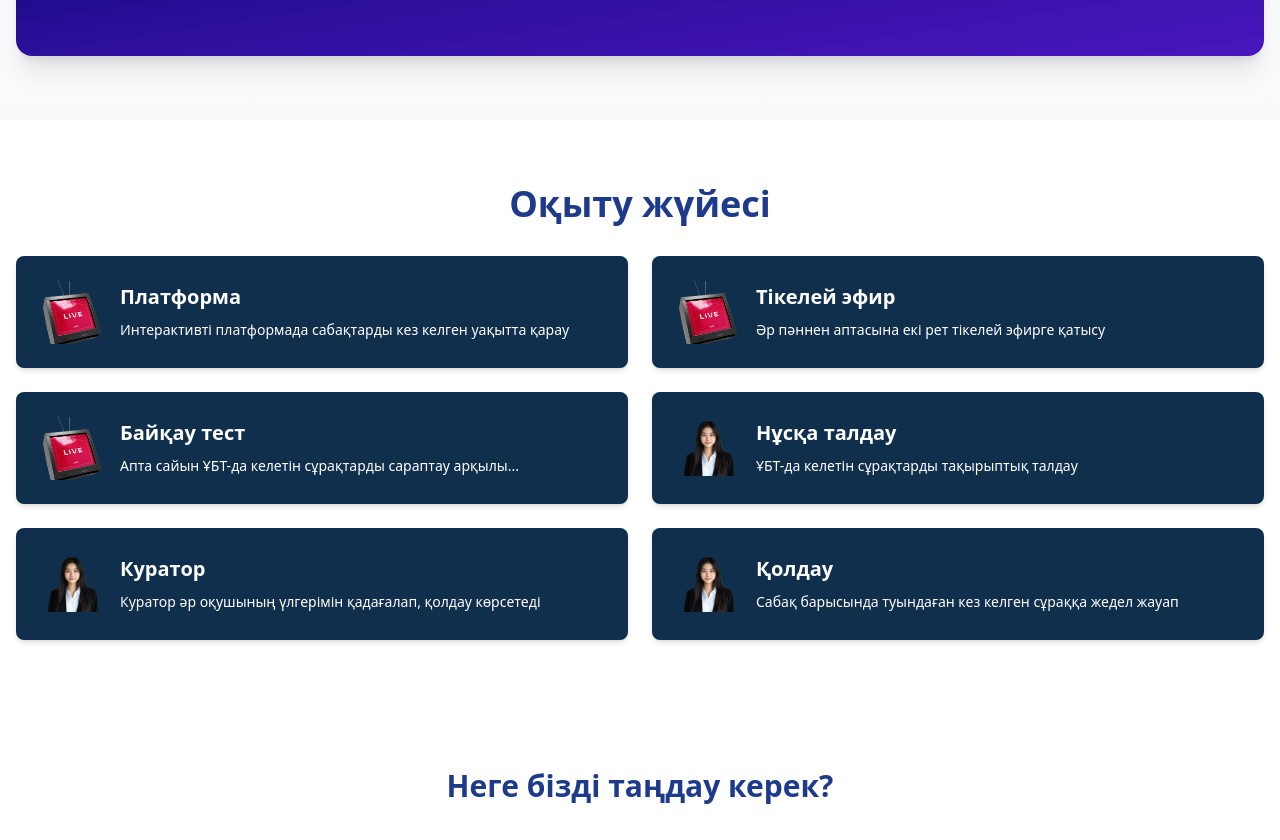
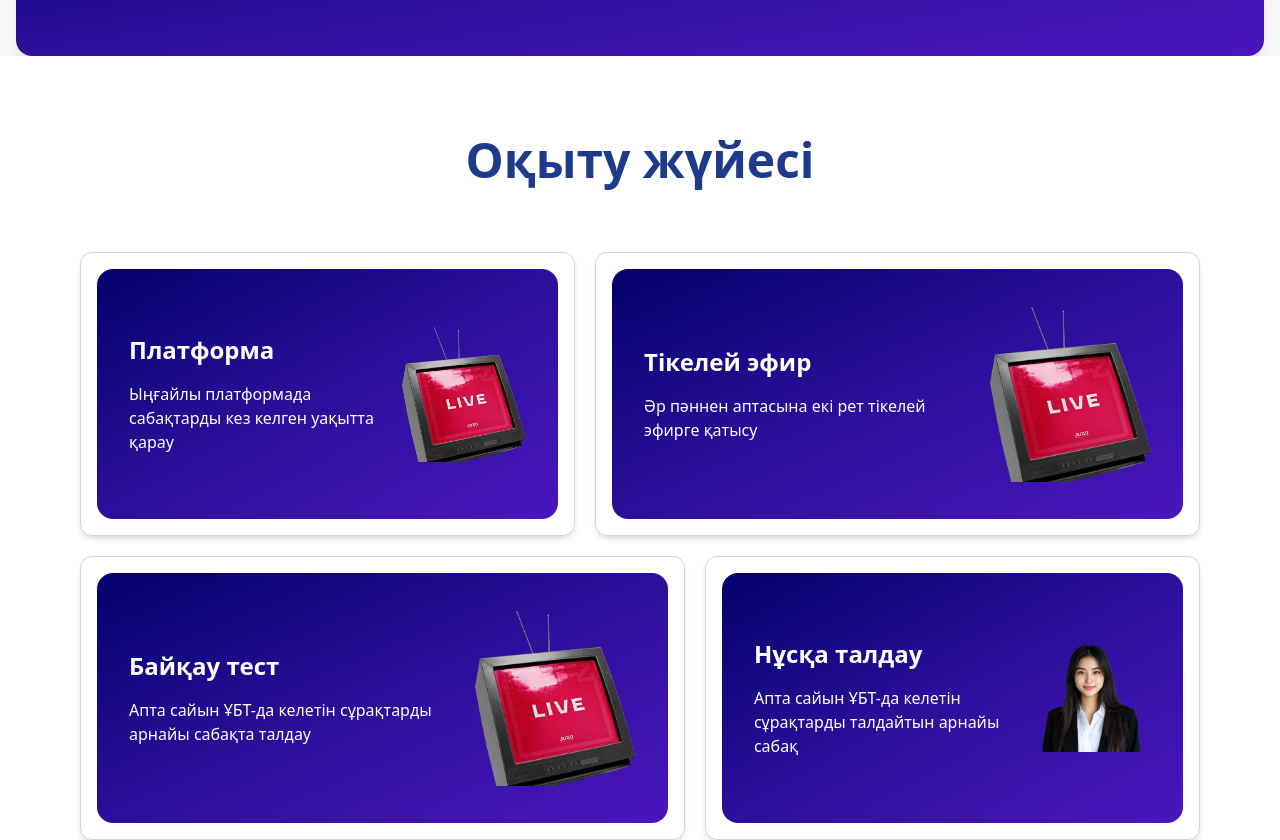
Before and after one commit to Ars160/YerkinOnerAcademy1, a React (Create React App) app: page / in a window 1280 px wide. Shown: the part 1070-1910 px from the top of the page. Built offline with nearby package versions, Linux system fonts and the light colour scheme.

Commit message:
updated Learning system and created FeatureCard

```diff
--- /dev/null
+++ b/src/components/FeatureCard.js
@@ -0,0 +1,57 @@
+import React from 'react';
+
+/**
+ * Компонент карточки.
+ * Если backgroundImage начинается с 'bg-gradient', используем inline-градиент.
+ * Иначе считаем, что это URL-адрес картинки (фон).
+ */
+const FeatureCard = ({ backgroundImage, title, description, image }) => {
+  // Проверяем, начинается ли backgroundImage с 'bg-gradient'
+  const isGradient = backgroundImage.startsWith('bg-gradient');
+
+  // Если это градиент, делаем inline-стиль. Иначе — картинка
+  const style = isGradient
+    ? {
+        backgroundImage: 'linear-gradient(to bottom right, #04016C, #2C0F9B, #4A16BD)',
+      }
+    : {
+        backgroundImage: `url(${backgroundImage})`,
+        backgroundSize: 'cover',
+        backgroundPosition: 'center',
+      };
+
+  return (
+    <div className="relative flex flex-col justify-center rounded-2xl overflow-hidden min-h-[250px]">
+      {/* Фон */}
+      <div className="absolute inset-0" style={style} />
+
+      {/* Контент */}
+      <div className="relative z-10 p-6 md:p-8 text-white flex gap-4 md:gap-6 items-center">
+        {/* Левая часть: Текст */}
+        <div className="w-1/2 md:w-2/3">
+          {title && (
+            <h3 className="text-xl md:text-2xl font-semibold mb-2 md:mb-4">
+              {title}
+            </h3>
+          )}
+          {description && (
+            <p className="text-sm md:text-base leading-relaxed">
+              {description}
+            </p>
+          )}
+        </div>
+
+        {/* Правая часть: Картинка */}
+        <div className="w-1/2 md:w-1/3">
+          <img
+            src={image}
+            alt={title || 'Feature illustration'}
+            className="object-contain w-full h-auto"
+          />
+        </div>
+      </div>
+    </div>
+  );
+};
+
+export default FeatureCard;
--- a/src/components/LearningSystem.js
+++ b/src/components/LearningSystem.js
@@ -1,88 +1,117 @@
 import React from 'react';
-// Замените на свои реальные файлы (иконки/фото)
-import platformImg from '../assets/images/live.png';
+import FeatureCard from './FeatureCard';
+
+// Импортируйте свои локальные фото
 import liveImg from '../assets/images/live.png';
-import testImg from '../assets/images/live.png';
-import analysisImg from '../assets/images/kurator.png';
 import curatorImg from '../assets/images/kurator.png';
-import supportImg from '../assets/images/kurator.png';
 
-const LearningSystem = () => {
-  const cards = [
+const TeachingSystemSection = () => {
+  const features = [
     {
       id: 1,
+      backgroundImage:
+        'bg-gradient-to-br from-[#04016C] via-[#2C0F9B] to-[#4A16BD]',
       title: 'Платформа',
-      description: 'Интерактивті платформада сабақтарды кез келген уақытта қарау',
-      img: platformImg,
+      description: 'Ыңғайлы платформада сабақтарды кез келген уақытта қарау',
+      image: liveImg,
     },
     {
       id: 2,
+      backgroundImage:
+        'bg-gradient-to-br from-[#04016C] via-[#2C0F9B] to-[#4A16BD]',
       title: 'Тікелей эфир',
       description: 'Әр пәннен аптасына екі рет тікелей эфирге қатысу',
-      img: liveImg,
+      image: liveImg,
     },
     {
       id: 3,
+      backgroundImage:
+        'bg-gradient-to-br from-[#04016C] via-[#2C0F9B] to-[#4A16BD]',
       title: 'Байқау тест',
-      description: 'Апта сайын ҰБТ-да келетін сұрақтарды сараптау арқылы...',
-      img: testImg,
+      description:
+        'Апта сайын ҰБТ-да келетін сұрақтарды арнайы сабақта талдау',
+      image: liveImg,
     },
     {
       id: 4,
+      backgroundImage:
+        'bg-gradient-to-br from-[#04016C] via-[#2C0F9B] to-[#4A16BD]',
       title: 'Нұсқа талдау',
-      description: 'ҰБТ-да келетін сұрақтарды тақырыптық талдау',
-      img: analysisImg,
+      description:
+        'Апта сайын ҰБТ-да келетін сұрақтарды талдайтын арнайы сабақ',
+      image: curatorImg,
     },
     {
       id: 5,
+      backgroundImage:
+        'bg-gradient-to-br from-[#04016C] via-[#2C0F9B] to-[#4A16BD]',
       title: 'Куратор',
-      description: 'Куратор әр оқушының үлгерімін қадағалап, қолдау көрсетеді',
-      img: curatorImg,
+      description: 'Әр оқушыны қадағалайтын жеке куратордың болуы',
+      image: curatorImg,
     },
     {
       id: 6,
+      backgroundImage:
+        'bg-gradient-to-br from-[#04016C] via-[#2C0F9B] to-[#4A16BD]',
       title: 'Қолдау',
-      description: 'Сабақ барысында туындаған кез келген сұраққа жедел жауап',
-      img: supportImg,
+      description: 'Оқушыларға техникалық қолдау көрсету',
+      image: curatorImg,
     },
   ];
 
+  // Функция для разбивки массива на группы по 2
+  const chunkArray = (array, size = 2) => {
+    const result = [];
+    for (let i = 0; i < array.length; i += size) {
+      result.push(array.slice(i, i + size));
+    }
+    return result;
+  };
+
+  const rows = chunkArray(features, 2);
+
   return (
-    <section className="py-16 bg-white">
-      <div className="container mx-auto px-4">
+    <section className="flex flex-col justify-center items-center p-20 w-full bg-white max-md:px-5 max-md:max-w-full">
+      <div className="flex flex-col w-full max-w-[1231px] max-md:max-w-full mx-auto">
+      <div className="mb-12 text-center">
+          <h2 className="text-3xl md:text-4xl lg:text-5xl font-bold text-blue-900 leading-tight">
+            Оқыту жүйесі
+          </h2>
+        </div>
 
-        {/* Заголовок секции */}
-        <h2 className="text-3xl md:text-4xl font-bold text-blue-900 mb-8 text-center">
-          Оқыту жүйесі
-        </h2>
+        {rows.map((pair, rowIndex) => {
+          const isEvenRow = rowIndex % 2 === 0;
+          const leftWidth = isEvenRow ? "w-[45%]" : "w-[55%]";
+          const rightWidth = isEvenRow ? "w-[55%]" : "w-[45%]";
 
-        {/* Сетка карточек (2 столбца на больших экранах) */}
-        <div className="grid grid-cols-1 md:grid-cols-2 gap-6">
-          {cards.map((card) => (
-            <div
-              key={card.id}
-              className="flex items-center bg-[#0F2F4D] text-white rounded-lg shadow-md p-6 space-x-4"
-            >
-              {/* Иконка / картинка слева */}
-              <img
-                src={card.img}
-                alt={card.title}
-                className="w-16 h-16 object-contain flex-shrink-0"
-              />
-
-              {/* Текстовая часть */}
-              <div>
-                <h3 className="text-xl font-semibold">{card.title}</h3>
-                <p className="mt-2 text-sm leading-relaxed">
-                  {card.description}
-                </p>
+          return (
+            <div className="mt-5 max-md:max-w-full" key={rowIndex}>
+              <div className="flex gap-5 max-md:flex-col">
+                <div className={`${leftWidth} max-md:w-full border border-gray-300 rounded-xl p-4 shadow-md`}>
+                  <FeatureCard
+                    backgroundImage={pair[0].backgroundImage}
+                    title={pair[0].title}
+                    description={pair[0].description}
+                    image={pair[0].image}
+                  />
+                </div>
+                {pair[1] && (
+                  <div className={`${rightWidth} max-md:w-full border border-gray-300 rounded-xl p-4 shadow-md`}>
+                    <FeatureCard
+                      backgroundImage={pair[1].backgroundImage}
+                      title={pair[1].title}
+                      description={pair[1].description}
+                      image={pair[1].image}
+                    />
+                  </div>
+                )}
               </div>
             </div>
-          ))}
-        </div>
+          );
+        })}
       </div>
     </section>
   );
 };
 
-export default LearningSystem;
+export default TeachingSystemSection;
--- a/src/components/StatsBlock.js
+++ b/src/components/StatsBlock.js
@@ -2,7 +2,7 @@ import React from "react";
 
 const StatsBlock = () => {
   return (
-    <section className="py-16 bg-gradient-to-b from-white to-gray-50">
+    <section className="pt-16 bg-gradient-to-b from-white to-gray-50">
       <div className="container mx-auto px-4">
         {/* Заголовок */}
         <div className="mb-12 text-center">
```
